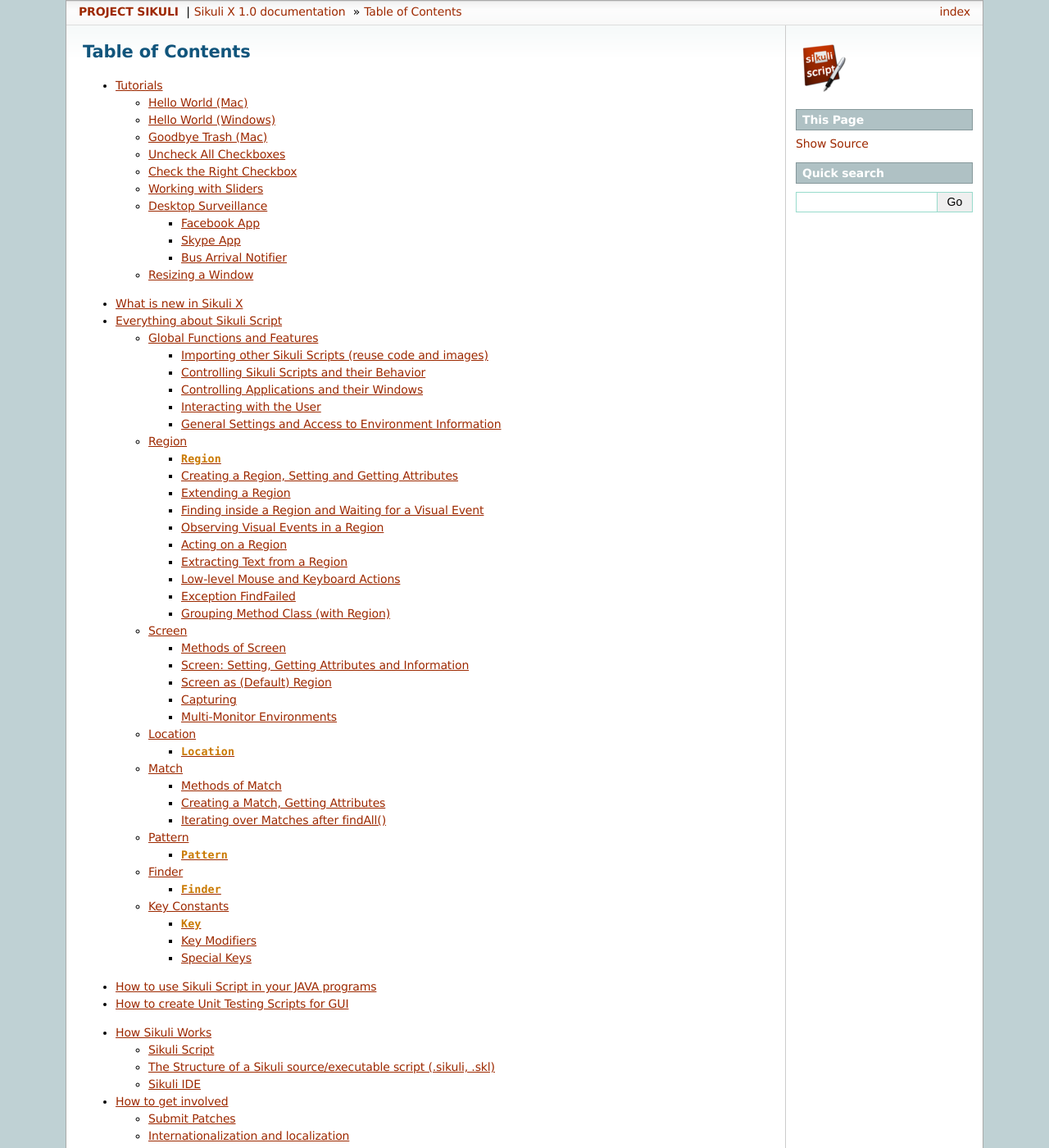
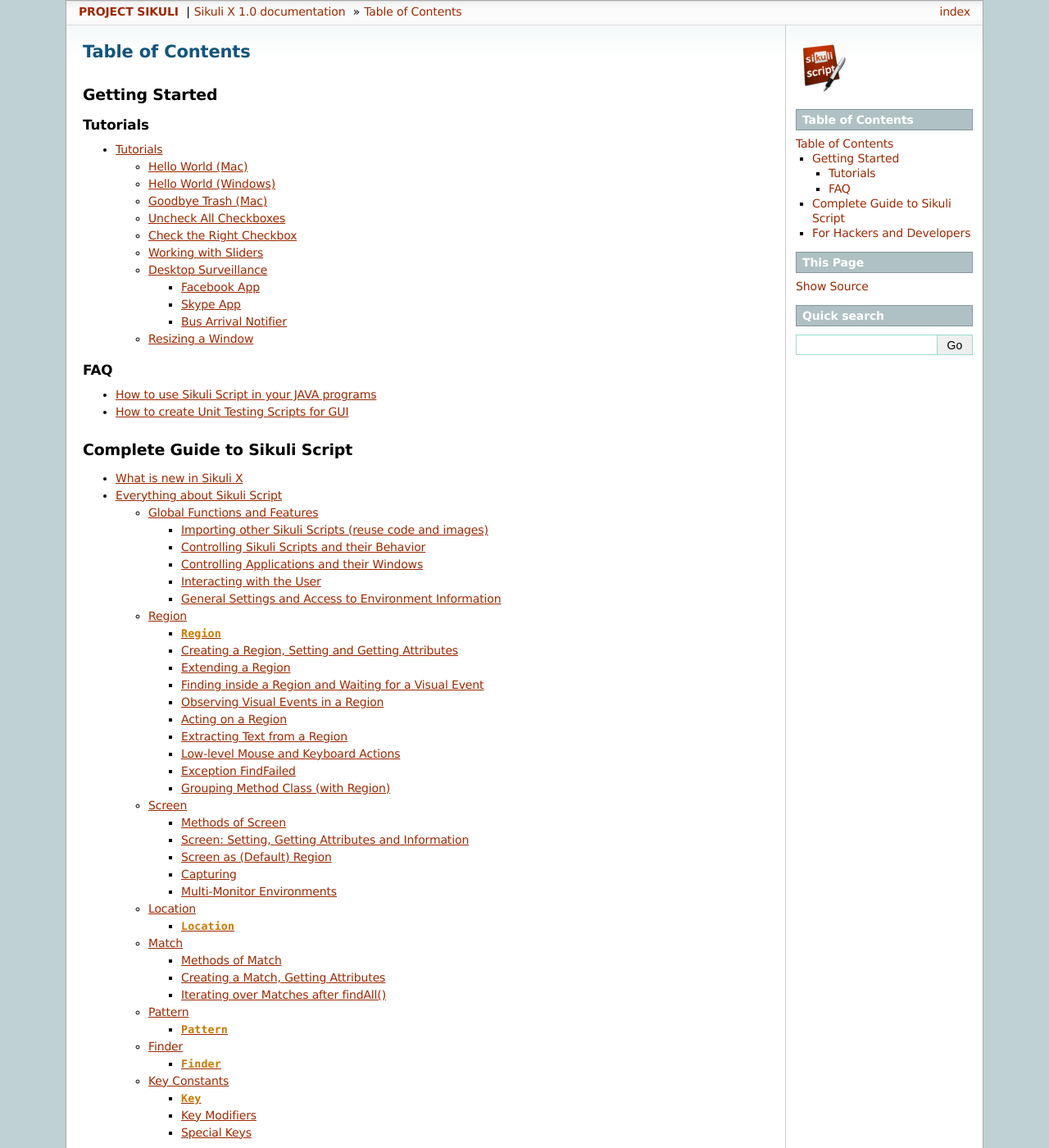
Before and after one commit to sikuli/sikuli, a Sphinx documentation site: the page built from docs/source/toc.rst, in a window 1280 px wide and 1400 px high. Shown: the whole window at 82% size. Built offline with Sphinx 7.4.7, drawn with Linux system fonts in a browser that asks for light colours; some of the changed text lies outside the part shown.

Commit message:
index and toc synched

```diff
--- a/docs/source/toc.rst
+++ b/docs/source/toc.rst
@@ -1,12 +1,27 @@
 Table of Contents
 =================
 
+Getting Started
+---------------
+
+Tutorials
+^^^^^^^^^
 .. toctree::
    :maxdepth: 3
    :glob:
 
    tutorials/index
 
+FAQ
+^^^
+.. toctree::
+   :maxdepth: 1
+   :glob:
+
+   faq/*
+
+Complete Guide to Sikuli Script
+-------------------------------
 .. toctree::
    :maxdepth: 3
    :glob:
@@ -14,13 +29,8 @@
    new-in-sikulix
    sikuli-script-index
 
-.. toctree::
-   :maxdepth: 1
-   :glob:
-
-   faq/*
-
-
+For Hackers and Developers
+--------------------------
 .. toctree::
    :maxdepth: 2
    :glob:
```
